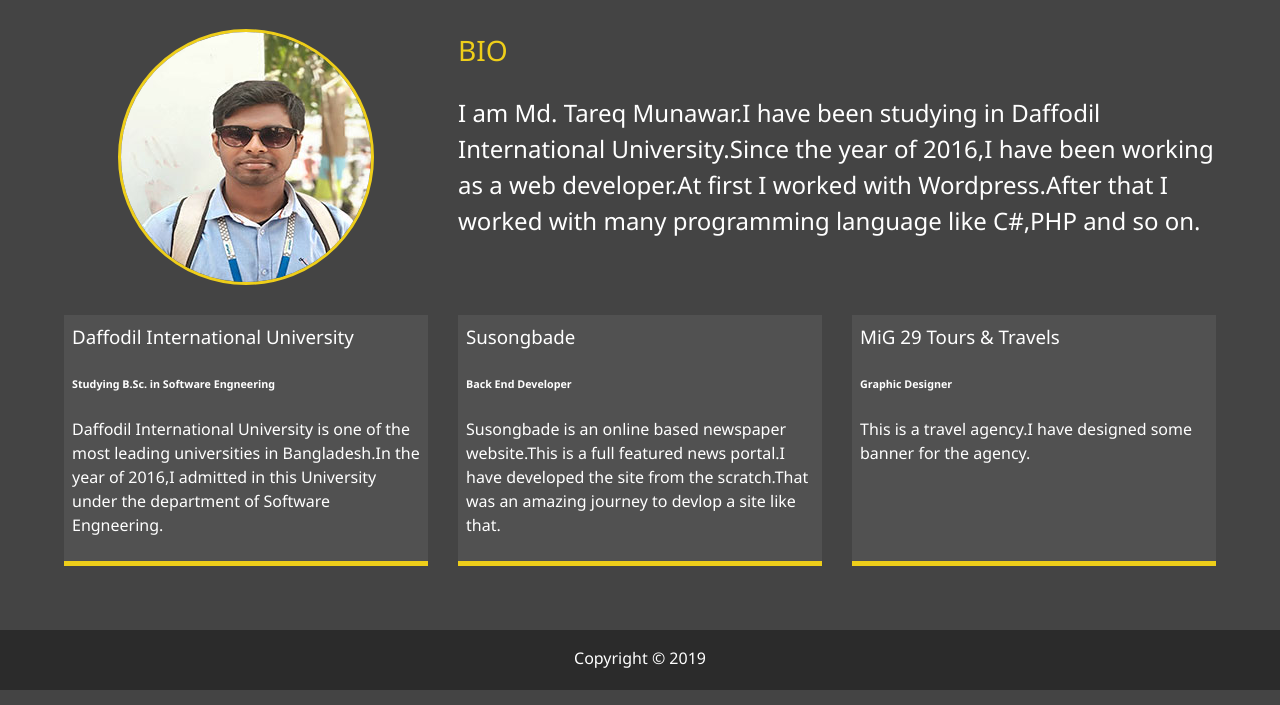
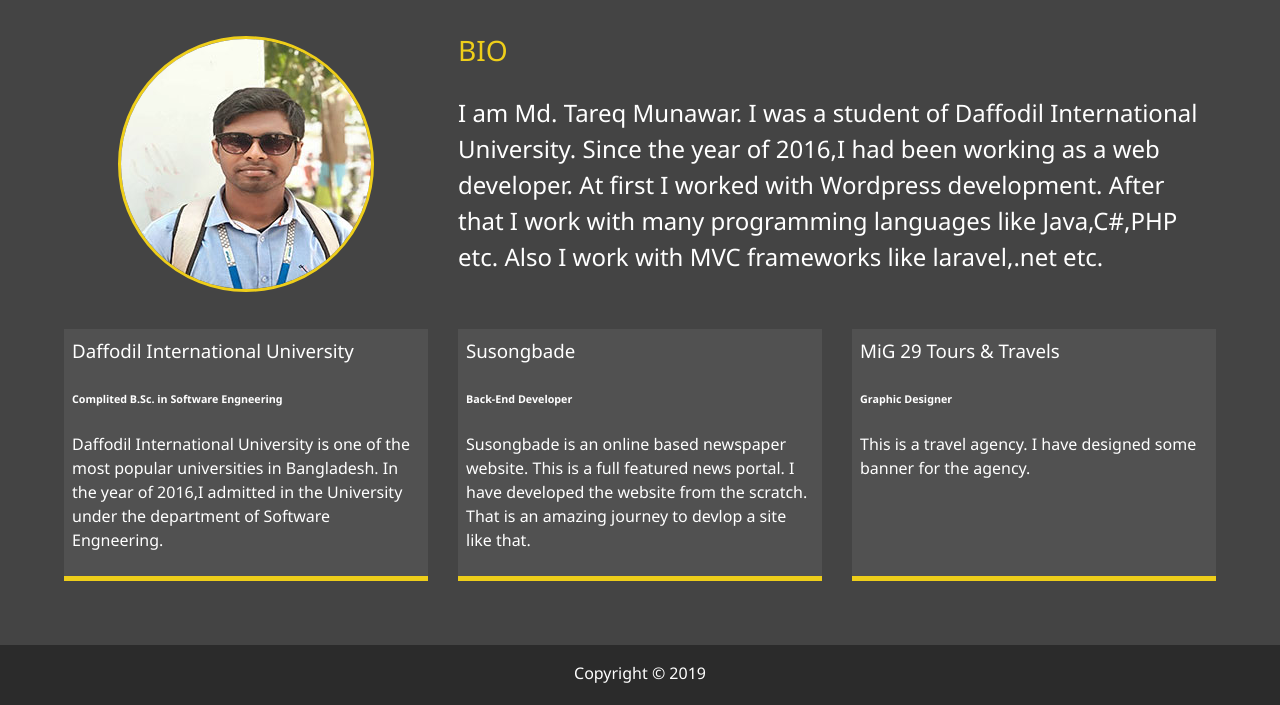
Before and after one commit to Tareq1586/tareq_portfolio, a website: page dist/about.html in a window 1280 px wide. Shown: the part 181-886 px from the top of the page. Drawn offline with Linux system fonts and the light colour scheme.

Commit message:
mvc added

```diff
--- a/dist/about.html
+++ b/dist/about.html
@@ -47,22 +47,22 @@
             <img src="img/portrait.jpg" alt="John Doe" class="bio-image">
             <div class="bio">
                 <h3 class="text-secondary">BIO</h3>
-                <p>I am Md. Tareq Munawar.I have been studying in Daffodil International University.Since the year of 2016,I have been working as a web developer.At first I worked with Wordpress.After that I worked with many programming language like C#,PHP and so on.</p>
+                <p>I am Md. Tareq Munawar. I was a student of Daffodil International University. Since the year of 2016,I had been working as a web developer. At first I worked with Wordpress development. After that I work with many programming languages like Java,C#,PHP etc. Also I work with MVC frameworks like laravel,.net etc.</p>
             </div>
             <div class="job job-1">
                 <h3>Daffodil International University</h3>
-                <h6>Studying B.Sc. in Software Engneering</h6>
-                <p>Daffodil International University is one of the most leading universities in Bangladesh.In the year of 2016,I admitted in this University under the department of Software Engneering.</p>
+                <h6>Complited B.Sc. in Software Engneering</h6>
+                <p>Daffodil International University is one of the most popular universities in Bangladesh. In the year of 2016,I admitted in the University under the department of Software Engneering.</p>
             </div>
             <div class="job job-2">
                     <h3>Susongbade </h3>
-                    <h6>Back End Developer</h6>
-                    <p>Susongbade is an online based newspaper website.This is a full featured news portal.I have developed the site from the scratch.That was an amazing journey to devlop a site like that.</p>
+                    <h6>Back-End Developer</h6>
+                    <p>Susongbade is an online based newspaper website. This is a full featured news portal. I have developed the website from the scratch. That is an amazing journey to devlop a site like that.</p>
             </div>
             <div class="job job-3">
                     <h3>MiG 29 Tours & Travels</h3>
                     <h6>Graphic Designer</h6>
-                    <p>This is a travel agency.I have designed some banner for the agency.</p>
+                    <p>This is a travel agency. I have designed some banner for the agency.</p>
             </div>
         </div>
     </main>
```
